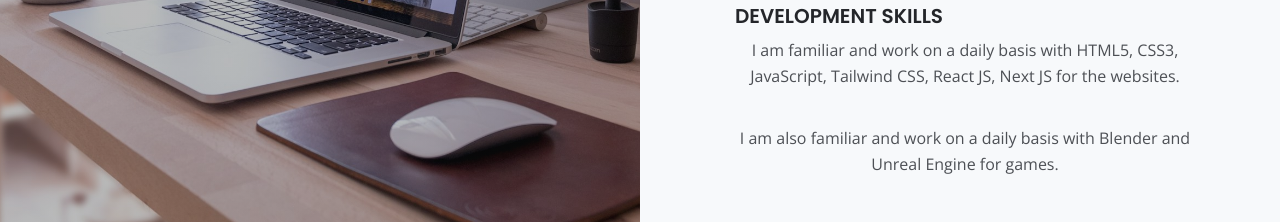
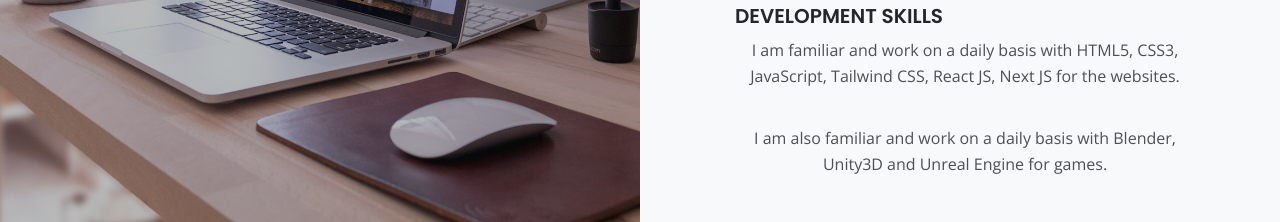
Before and after one commit to m-waseem1/waseem, a plain HTML site: page index.html in a window 1280 px wide. Shown: the part 3435-3657 px from the top of the page. Drawn offline with nearby package versions, Linux system fonts and the light colour scheme.

Commit message:
Update index.html

```diff
--- a/index.html
+++ b/index.html
@@ -205,7 +205,7 @@
                             <p>My favorite design and development tools are Blender and Unreal Engine to make props and games.</p>
                             <h5>DEVELOPMENT SKILLS</h5>
                             <p>I am familiar and work on a daily basis with HTML5, CSS3, JavaScript, Tailwind CSS, React JS, Next JS for the websites.</p>
-                            <p>I am also familiar and work on a daily basis with Blender and Unreal Engine for games.</p>
+                            <p>I am also familiar and work on a daily basis with Blender, Unity3D and Unreal Engine for games.</p>
 
                             <!-- <div class="icons-container">
                                 <img src="images/details-icon-photoshop.png" alt="alternative">
```
